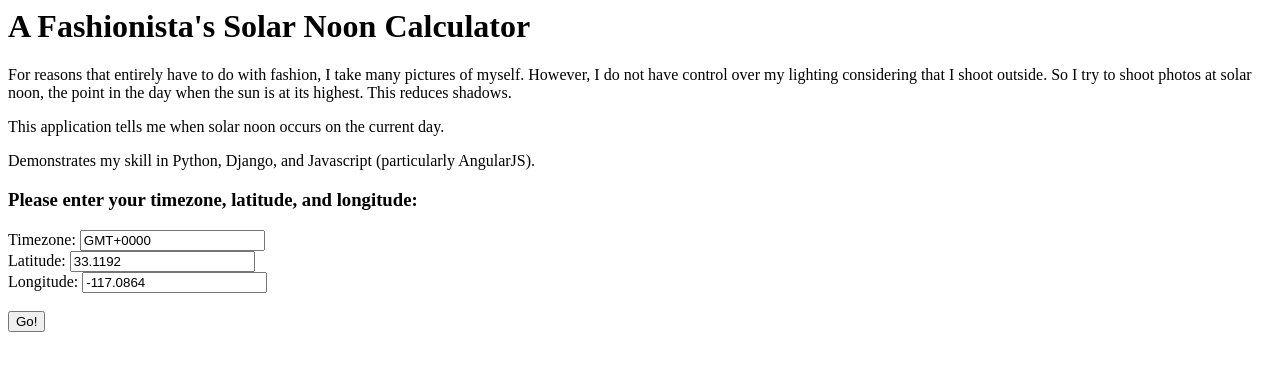
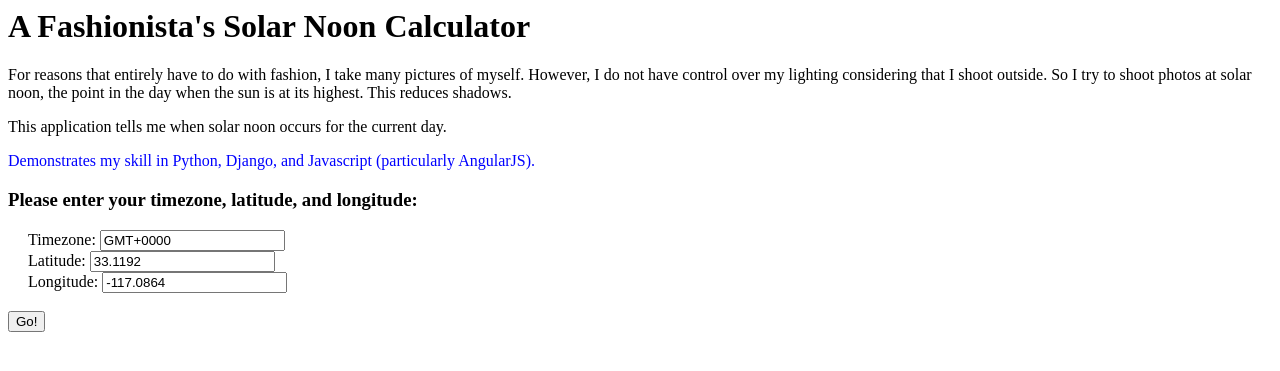
Before and after one commit to emw314159/badass_tools_from_emily, a Django app: page /a-fashionistas-astronomy-calculations/ in a window 1280 px wide. Shown: the top 371 px of the page. Run offline with Django 3.2, Linux system fonts and the light colour scheme; some libraries are stand-ins or nearby versions.

Commit message:
Added CSS.

```diff
--- /dev/null
+++ b/web_apps/django_examples/fashionistas_astronomy_calculations/static/fac_index.css
@@ -0,0 +1,7 @@
+#input-div {
+	   padding-left : 20px;
+}
+
+.skills-demo {
+	     color : blue;
+}
--- a/web_apps/django_examples/fashionistas_astronomy_calculations/templates/fac_index.html
+++ b/web_apps/django_examples/fashionistas_astronomy_calculations/templates/fac_index.html
@@ -3,6 +3,7 @@
     {% load static %}
     <script src="https://ajax.googleapis.com/ajax/libs/angularjs/1.5.6/angular.min.js"></script>
     <script type="text/javascript" src="{% static "fac_index.js" %}"></script>
+    <link rel="stylesheet" href="{% static "fac_index.css" %}"></link>
   </head>
 
 
@@ -10,20 +11,23 @@
     <div ng-app="fashionistas_solar_app">
       <h1>A Fashionista's Solar Noon Calculator</h1>
       <p>For reasons that entirely have to do with fashion, I take many pictures of myself. However, I do not have control over my lighting considering that I shoot outside. So I try to shoot photos at solar noon, the point in the day when the sun is at its highest. This reduces shadows.</p>
-      <p>This application tells me when solar noon occurs on the current day.</p>
-      <p>Demonstrates my skill in Python, Django, and Javascript (particularly AngularJS).</p>
+      <p>This application tells me when solar noon occurs for the current day.</p>
+      <p class="skills-demo">Demonstrates my skill in Python, Django, and Javascript (particularly AngularJS).</p>
 
       <h3>Please enter your timezone, latitude, and longitude:</h3>
 
       <form name="fashionistas_form" ng-controller="fashionistas_solar_controller">
+	<div id="input-div">
 	  Timezone: <input type="text" ng-model="timezone" required/>
 	  <br/>
 	  Latitude: <input type="number" step="any" ng-model="latitude" required/>
 	  <br/>
 	  Longitude: <input type="number" step="any" ng-model="longitude" required/>
 	  <br/>
+	</div>
 	<br/>
 	<button ng-disabled="!fashionistas_form.$valid" ng-click="buttonClicked()">Go!</button>
+
 
 	<div ng-show="have_result">
 	  <h3>Solar noon for {% verbatim %}{{timezone}}{% endverbatim%} occurs at {% verbatim %}{{local_noon}}{% endverbatim %}.</h3>
```
Lines whose indentation alone changed are shown as unchanged.
